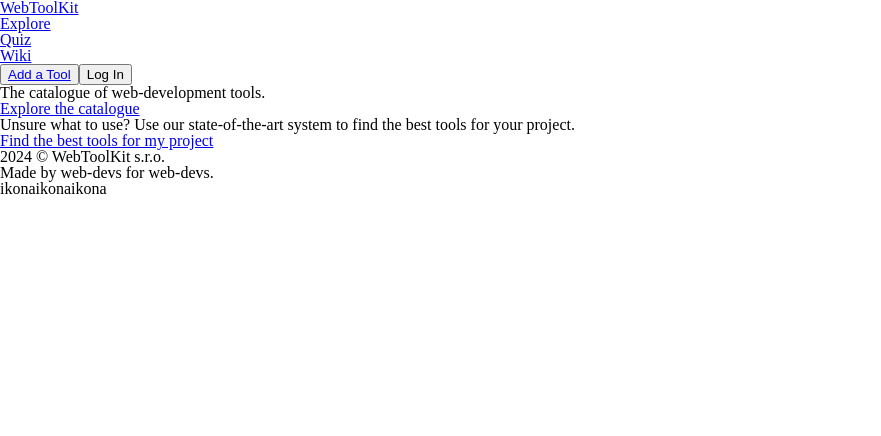
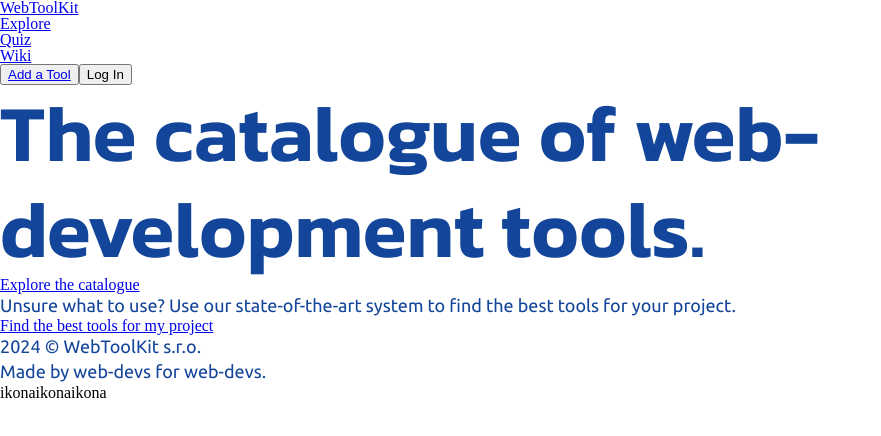
Before and after one commit to JosefinaTrojkarova/WebToolKit, a Nuxt app: page / in a window 1280 px wide. Shown: the top 436 px of the page, without its empty margins (0-881 px from the left). Built offline with nearby package versions, Linux system fonts and the light colour scheme.

Commit message:
added colors and fonts

```diff
--- a/assets/styles/global.scss
+++ b/assets/styles/global.scss
@@ -1,3 +1,78 @@
-// add fonts and stuff
+// Variables:
 
-$variable: #131313; //change
+
+// Colors Styles
+// System:
+$system-white: #FCFCFC;
+$system-bg: #EDEEEF;
+$system-error: #FCFCFC;
+$system-validation: #FCFCFC;
+$system-success: #FCFCFC;
+
+// Primary:
+$primary-100: #CCD7F8;
+$primary-200: #88A4E5;
+$primary-300: #4473C5;
+$primary-400: #13469A; // Text
+$primary-500: #002F81;
+$primary-600: #001C5D;
+$primary-700: #000B2C;
+
+// Secondary:
+$secondary-100: #FFE4CC;
+$secondary-200: #FFC188;
+$secondary-300: #FF9F45;
+$secondary-400: #E67E22; // Accent
+$secondary-500: #BB5B01;
+$secondary-600: #773900;
+$secondary-700: #331800;
+
+// Gray:
+$gray-50: #8690AC;
+$gray-100: #A68B74;
+$gray-200: #898F98;
+$gray-300: #484D57;
+$gray-400: #2E323A;
+$gray-500: #1A1C21;
+
+
+// Fonts
+$font-headings: 'Kanit', sans-serif;
+$font-paragraphs: 'Ubuntu', sans-serif;
+
+// Headings:
+h1,
+h2,
+h3,
+h4
+{
+font-family: $font-headings;
+font-weight: 600;
+color: $primary-400;
+line-height: 120%;
+}
+
+h1 {
+    font-size: 80px;
+}
+
+h2 {
+    font-size: 40px;
+}
+
+h3 {
+    font-size: 28px;
+}
+
+h4 {
+    font-size: 20px;
+}
+
+// Paragraphs:
+p {
+    font-family: $font-paragraphs;
+    font-weight: 400;
+    font-size: 18px;
+    color: $primary-400;
+    line-height: 140%;
+}
--- a/nuxt.config.ts
+++ b/nuxt.config.ts
@@ -8,7 +8,22 @@
   },
 
   css: [
+    '~/assets/styles/reset.css',
     '~/assets/styles/global.scss',
-    '~/assets/styles/reset.css',
   ],
+
+  app: {
+    head: {
+      link: [
+        {
+          rel: 'stylesheet', // Kanit font
+          href: 'https://fonts.googleapis.com/css2?family=Kanit:ital,wght@0,100;0,200;0,300;0,400;0,500;0,600;0,700;0,800;0,900;1,100;1,200;1,300;1,400;1,500;1,600;1,700;1,800;1,900&display=swap'
+        },
+        {
+          rel: 'stylesheet', // Ubuntu font
+          href: 'https://fonts.googleapis.com/css2?family=Ubuntu:ital,wght@0,300;0,400;0,500;0,700;1,300;1,400;1,500;1,700&display=swap'
+        }
+      ]
+    }
+  }
 })
```
